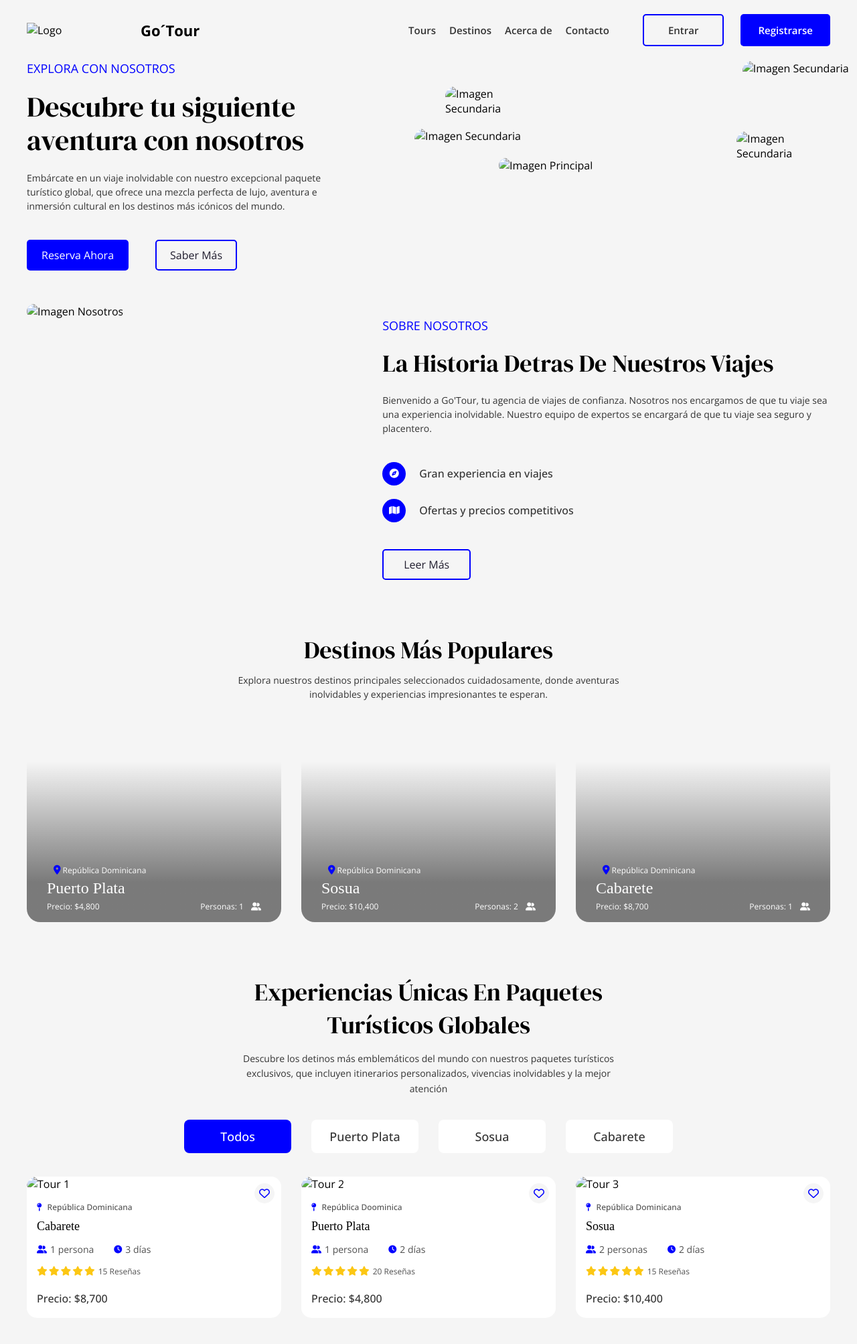
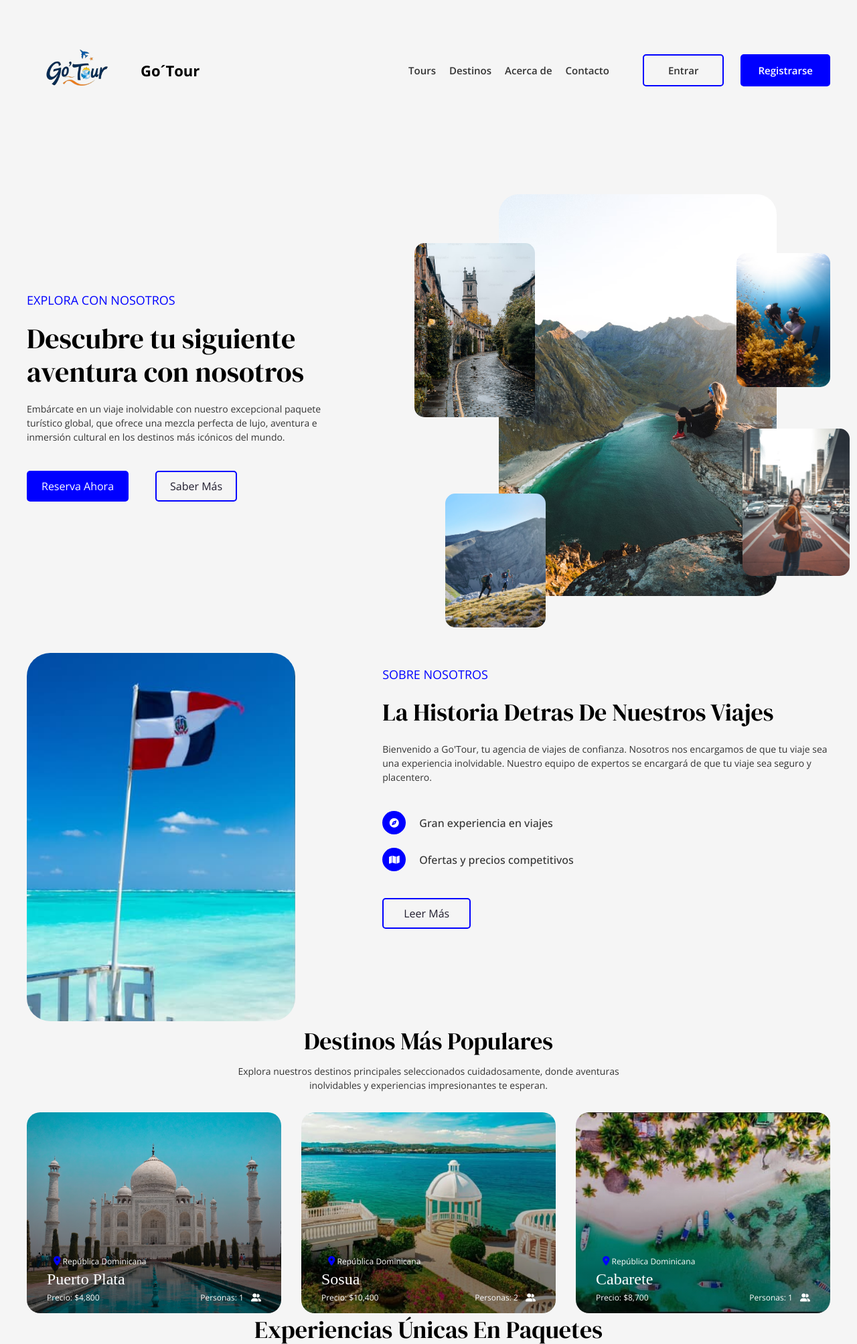
Before and after one commit to loclerex/Go-Tours, a plain HTML site: page index.html in a window 1280 px wide. Shown: the top 2007 px of the page at 67% size. Drawn offline with nearby package versions, Linux system fonts and the light colour scheme; files that its build step writes are made by us from their sources; files whose address does not match are found by name.

Commit message:
Add files via upload

```diff
--- a/home.css
+++ b/home.css
@@ -451,7 +451,7 @@
 				rgba(0, 0, 0, 0.5) 20%,
 				rgba(0, 0, 0, 0) 80%
 			),
-			url('../img/home/destination-1.jpg');
+			url('destination-1.avif');
 		background-size: cover;
 		background-position: center;
 		background-repeat: no-repeat;
@@ -463,7 +463,7 @@
 				rgba(0, 0, 0, 0.5) 20%,
 				rgba(0, 0, 0, 0) 80%
 			),
-			url('../img/home/destination-2.jpg');
+			url('destination-2.jpg');
 		background-size: cover;
 		background-position: center;
 		background-repeat: no-repeat;
@@ -475,7 +475,7 @@
 				rgba(0, 0, 0, 0.5) 20%,
 				rgba(0, 0, 0, 0) 80%
 			),
-			url('../img/home/destination-3.jpg');
+			url('destination-3.jpg');
 		background-size: cover;
 		background-position: center;
 		background-repeat: no-repeat;
@@ -829,7 +829,7 @@
 				rgba(0, 0, 0, 1) 0%,
 				rgba(0, 0, 0, 0) 50%
 			),
-			url('../img/home/tour-adventure.avif');
+			url('tour-adventure.avif');
 	}
 	.background-romance {
 		background-image: linear-gradient(
@@ -837,7 +837,7 @@
 				rgba(0, 0, 0, 1) 0%,
 				rgba(0, 0, 0, 0) 50%
 			),
-			url('../img/home/tour-romance.avif');
+			url('tour-romance.avif');
 	}
 	.background-culture {
 		background-image: linear-gradient(
@@ -845,7 +845,7 @@
 				rgba(0, 0, 0, 1) 0%,
 				rgba(0, 0, 0, 0) 50%
 			),
-			url('../img/home/tour-culture.avif');
+			url('tour-culture.avif');
 	}
 
 	@media (max-width: 1024px) {
@@ -1082,7 +1082,7 @@
 				rgba(0, 0, 0, 0.8) 10%,
 				rgba(0, 0, 0, 0.1) 50%
 			),
-			url('../img/home/news-blog-1.avif');
+			url('news-blog-1.avif');
 	}
 
 	.card-blog-2 {
@@ -1094,7 +1094,7 @@
 				rgba(0, 0, 0, 0.8) 10%,
 				rgba(0, 0, 0, 0.1) 50%
 			),
-			url('../img/home/news-blog-2.avif');
+			url('news-blog-2.avif');
 	}
 
 	.card-blog-3 {
@@ -1106,7 +1106,7 @@
 				rgba(0, 0, 0, 0.8) 10%,
 				rgba(0, 0, 0, 0.1) 50%
 			),
-			url('../img/home/news-blog-3.avif');
+			url('news-blog-3.avif');
 	}
 
 	@media (max-width: 768px) {
--- a/index.html
+++ b/index.html
@@ -7,11 +7,11 @@
 			content="width=device-width, initial-scale=1.0"
 		/>
 		<title> Go'Tour</title>
-		<link rel="stylesheet" href="css/global.css" />
-		<link rel="stylesheet" href="css/header.css" />
-		<link rel="stylesheet" href="css/home.css" />
-		<link rel="stylesheet" href="css/footer.css" />
-		<link rel="icon" href="img/Logo2.png">
+		<link rel="stylesheet" href="home.css" />
+		<link rel="stylesheet" href="header.css" />
+		<link rel="stylesheet" href="global.css" />
+		<link rel="stylesheet" href="footer.css" />
+		<link rel="icon" href="tour-2.avif">
 
 		<link
 			rel="stylesheet"
@@ -25,7 +25,7 @@
 		<!-- HEADER -->
 		<header class="header container">
 			<a  class="container-logo">
-				<img src="img/Logo2.png" alt="Logo" />
+				<img src="Logo2.png" alt="Logo" />
 				<span class="logo-text"> Go´Tour </span>
 			</a>
 
@@ -61,7 +61,7 @@
 
 			<nav class="menu-responsive">
 				<a href="/" class="container-logo-responsive">
-					<img src="img/Logo2.png" alt="Logo" />
+					<img src="Logo2.png" alt="Logo" />
 					<span class="logo-text"> Go´Tour </span>
 				</a>
 
@@ -113,26 +113,26 @@
 			<div class="container-images-banner">
 				<div class="container-main-image">
 					<img
-						src="img/home/banner-hero-main.avif"
+						src="banner-hero-main.avif"
 						alt="Imagen Principal"
 						class="main-image"
 					/>
 				</div>
 
 				<img
-					src="img/home/banner-hero-1.avif"
+					src="banner-hero-1.avif"
 					alt="Imagen Secundaria"
 				/>
 				<img
-					src="img/home/banner-hero-2.avif"
+					src="banner-hero-2.avif"
 					alt="Imagen Secundaria"
 				/>
 				<img
-					src="img/home/banner-hero-3.avif"
+					src="banner-hero-3.avif"
 					alt="Imagen Secundaria"
 				/>
 				<img
-					src="img/home/banner-hero-4.avif"
+					src="banner-hero-4.avif"
 					alt="Imagen Secundaria"
 				/>
 			</div>
@@ -140,7 +140,7 @@
 
 		<section class="container section-about">
 			<div class="container-img">
-				<img src="img/home/about.jpg" alt="Imagen Nosotros" />
+				<img src="about.jpg" alt="Imagen Nosotros" />
 			</div>
 
 			<div class="content-about">
@@ -265,7 +265,7 @@
 				<!-- 1 -->
 				<div class="card-tour">
 					<div class="container-img">
-						<img src="img/home/tour-1.jpg" alt="Tour 1" />
+						<img src="tour-1.jpg" alt="Tour 1" />
 						<div class="container-icon">
 							<i class="fa-regular fa-heart"></i>
 						</div>
@@ -308,7 +308,7 @@
 				<!-- 2 -->
 				<div class="card-tour">
 					<div class="container-img">
-						<img src="img/home/tour-2.jpg" alt="Tour 2" />
+						<img src="tour-2.avif" alt="Tour 2" />
 						<div class="container-icon">
 							<i class="fa-regular fa-heart"></i>
 						</div>
@@ -350,7 +350,7 @@
 				<!-- 3 -->
 				<div class="card-tour">
 					<div class="container-img">
-						<img src="img/home/tour-3.jpg" alt="Tour 3" />
+						<img src="tour-3.avif" alt="Tour 3" />
 						<div class="container-icon">
 							<i class="fa-regular fa-heart"></i>
 						</div>
@@ -438,7 +438,7 @@
 					<div class="header-card-testimonial">
 						<div class="container-img">
 							<img
-								src="img/home/testimonial-1.avif"
+								src="testimonial-1.avif"
 								alt="Testimonio 1"
 							/>
 							<div class="decoration"></div>
@@ -471,7 +471,7 @@
 					<div class="header-card-testimonial">
 						<div class="container-img">
 							<img
-								src="img/home/testimonial-2.avif"
+								src="testimonial-2.avif"
 								alt="Testimonio 2"
 							/>
 							<div class="decoration"></div>
@@ -505,7 +505,7 @@
 					<div class="header-card-testimonial">
 						<div class="container-img">
 							<img
-								src="img/home/testimonial-3.avif"
+								src="testimonial-3.avif"
 								alt="Testimonio 3"
 							/>
 							<div class="decoration"></div>
@@ -615,7 +615,7 @@
 				<div class="columns-footer">
 					<div class="column">
 						<a class="container-logo">
-							<img src="img/Logo2.png" alt="Logo" />
+							<img src="Logo2.png" alt="Logo" />
 							<span class="logo-text"> Go'Tour </span>
 						</a>
 
@@ -689,7 +689,7 @@
 
 						<div class="container-payment-methods">
 							<img
-								src="img/payment-methods.png"
+								src="payment-methods.png"
 								alt="Métodos de Pago"
 							/>
 						</div>
```
